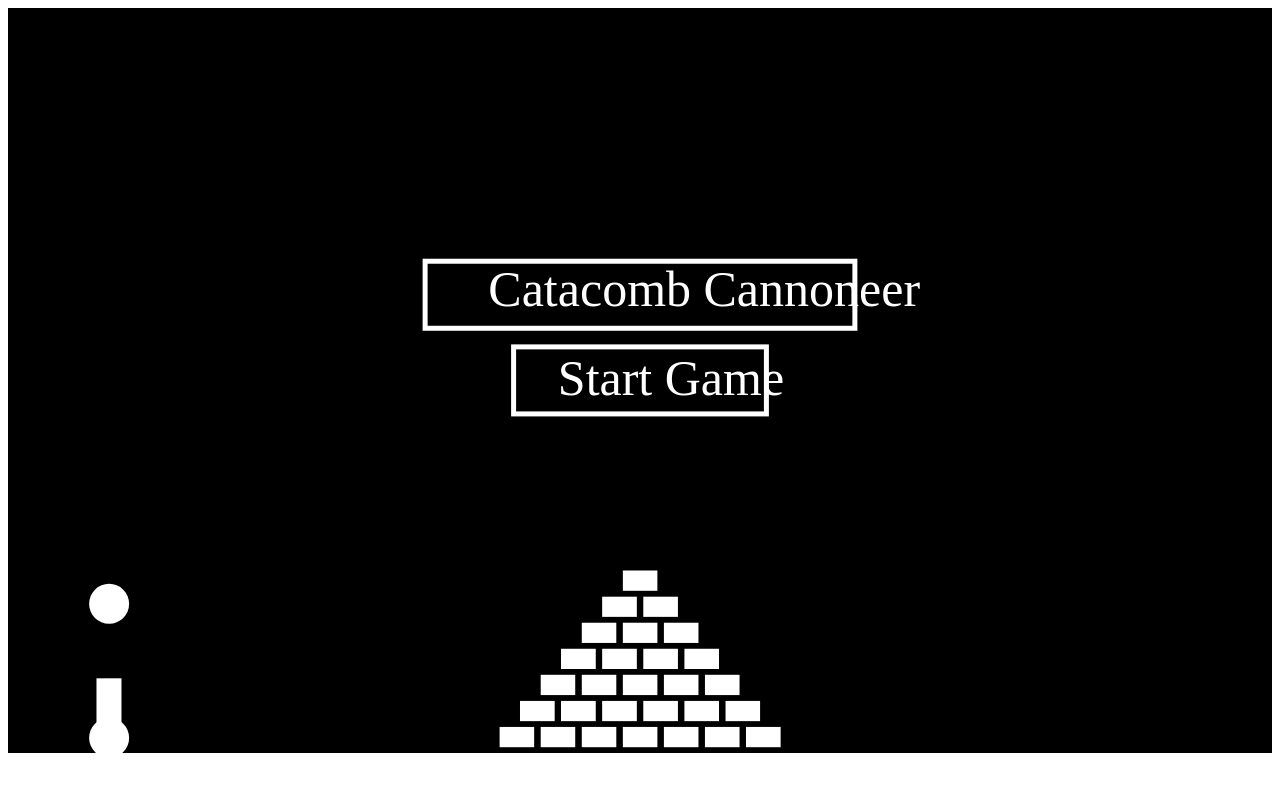
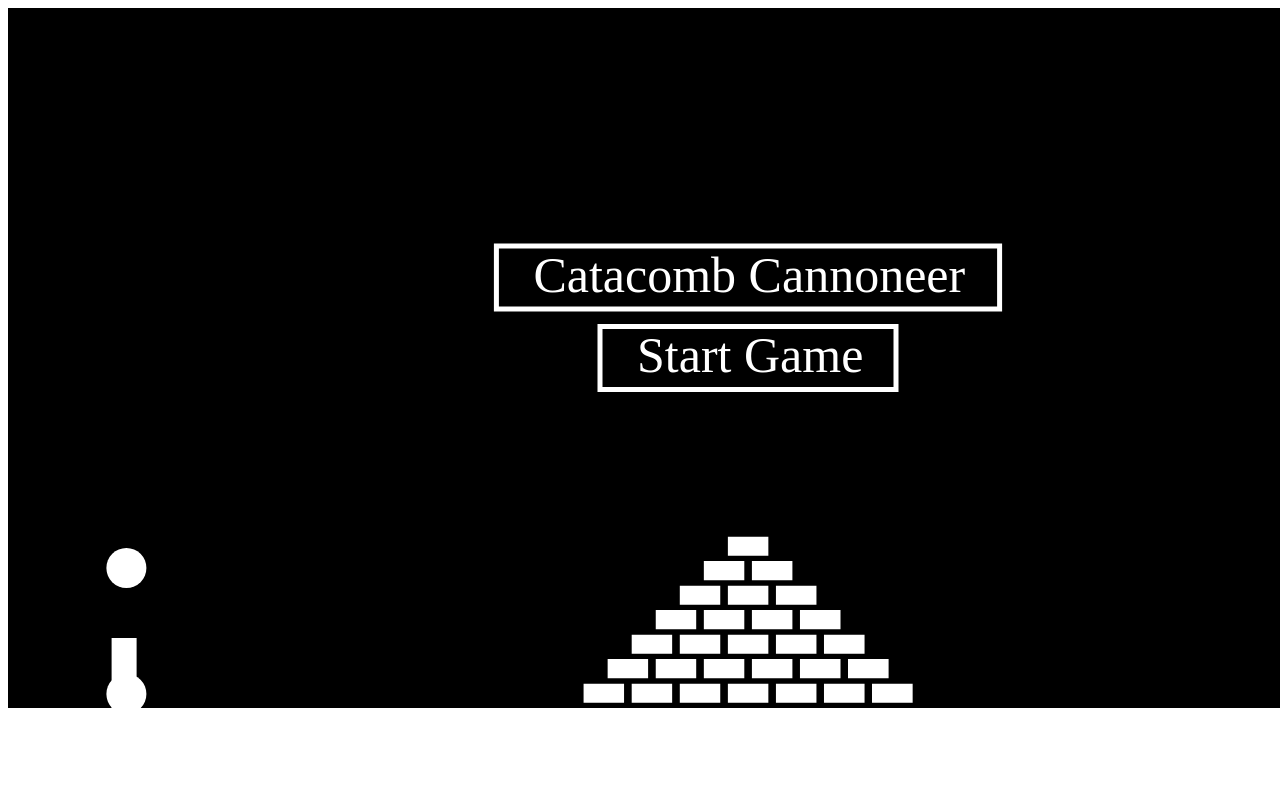
Before and after one commit to PaysonF/377_Web_App_Dev, a PHP site: page / in a window 1280 px wide; the page is wider, and only the part inside the window is pictured. Run offline with PHP 8.4, Linux system fonts and the light colour scheme.

Commit message:
cannonsemiworking

```diff
--- a/3-game/index.html
+++ b/3-game/index.html
@@ -7,7 +7,7 @@
     </head>
 
     <body>
-        <svg width="100%" height="95%" onclick="changeaim()" style="background-color:black;">
+        <svg width="1480" height="700" style="background-color:black;">
             <!--Brick-->
             <symbol id="brick">
                 <rect width="2.75%" height="2.75%" style="fill:white"/>
@@ -22,14 +22,19 @@
 
             <!--Title Screen-->
             <g id="mainmenu">
-                <rect class="titleborder" width="34%" height="9%" x="33%" y="34%" />
-                <text class="title" id="title" x="38%" y="40%" >Catacomb Cannoneer</text>
+                <rect class="whiteborder" width="34%" height="9%" x="33%" y="34%" />
+                <text class="title" x="35.5%" y="40.5%" >Catacomb Cannoneer</text>
 
-                <rect class="titleborder" width="20%" height="9%" x="40%" y="45.5%" onclick="hideTitle()" />
-                <text class="title" id="title" x="43.5%" y="52%">Start Game</text>
+                <rect class="whiteborder" width="20%" height="9%" x="40%" y="45.5%" onclick="hideTitle()" />
+                <text class="title" x="42.5%" y="52%" onclick="hideTitle()">Start Game</text>
+            </g>
+
+            <!--Move Triggers-->
+            <g id="anglechangers">
+                <rect id="right" class="whiteborder" />
+                <rect id="left" class="whiteborder" />
 
             </g>
-
                 <!--Pryamid Building-->
 
             <!--First Row-->
--- a/3-game/scripts.js
+++ b/3-game/scripts.js
@@ -1,9 +1,22 @@
+document.onkeydown = changeAim;
+var angleAmount = 0;
+var start = false;
 function hideTitle(){
     $('#mainmenu').hide()
-    cannon = document.getElementById("barrel");
-    cannon.setAttribute("transform", "rotate(0.5)");
+    start = true;
 }
 
-function changeAim(){
-    alert("wpw")
+function changeAim(e){
+    //console.log(start);
+    if (start == true){
+        if (e.key == "ArrowRight"){
+            console.log("right");
+            angleAmount += -5
+        }else if(e.key == "ArrowLeft"){
+            console.log("Left");
+            angleAmount += 5
+        }
+        cannon = document.getElementById("barrel");
+        cannon.setAttribute("transform", "rotate(" + angleAmount + ",500, 10)");
+    }
 }
--- a/3-game/styles.css
+++ b/3-game/styles.css
@@ -3,12 +3,16 @@ body {
 }
 
 
-#title {
+.title {
     fill:white;
     font-size:50px;
 }
 
-.titleborder {
+.whiteborder {
     stroke:white;
     stroke-width:5px;
 }
+
+#mainmenu:hover {
+    cursor:default;
+}
```
